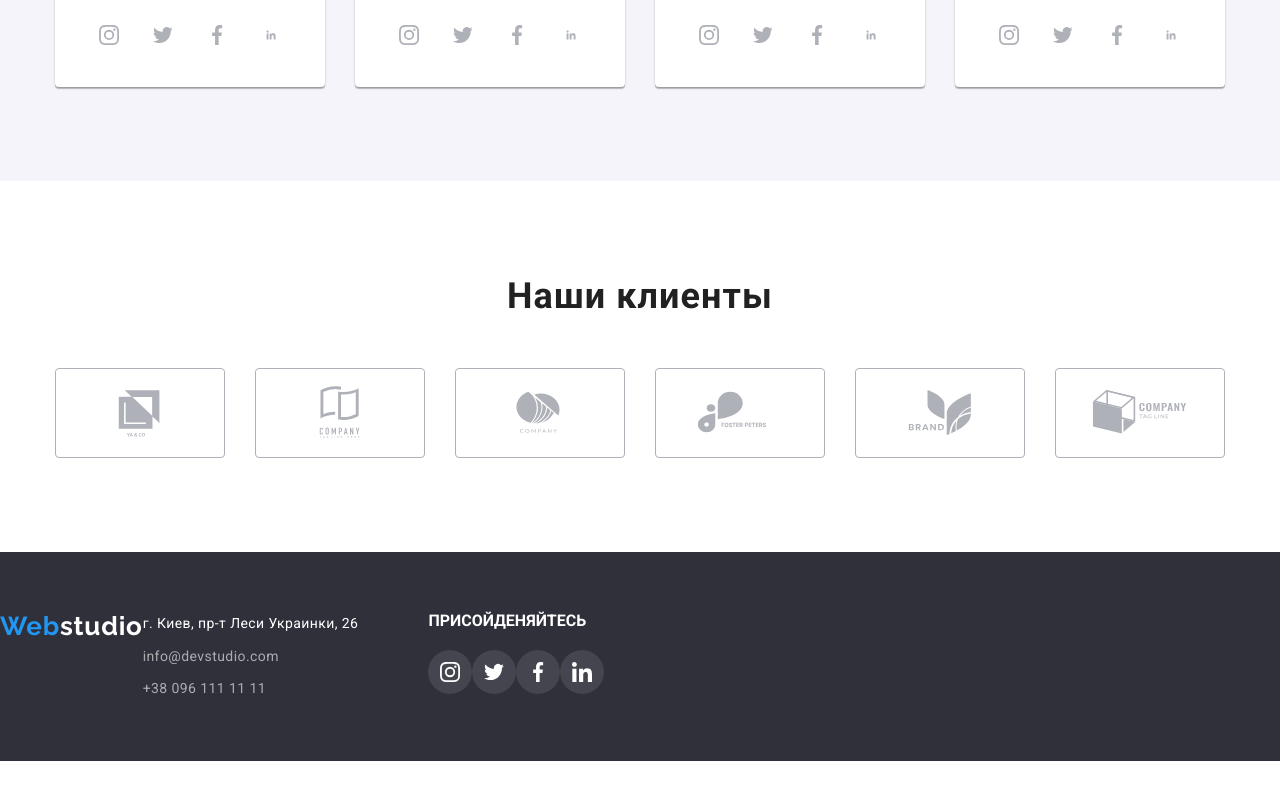
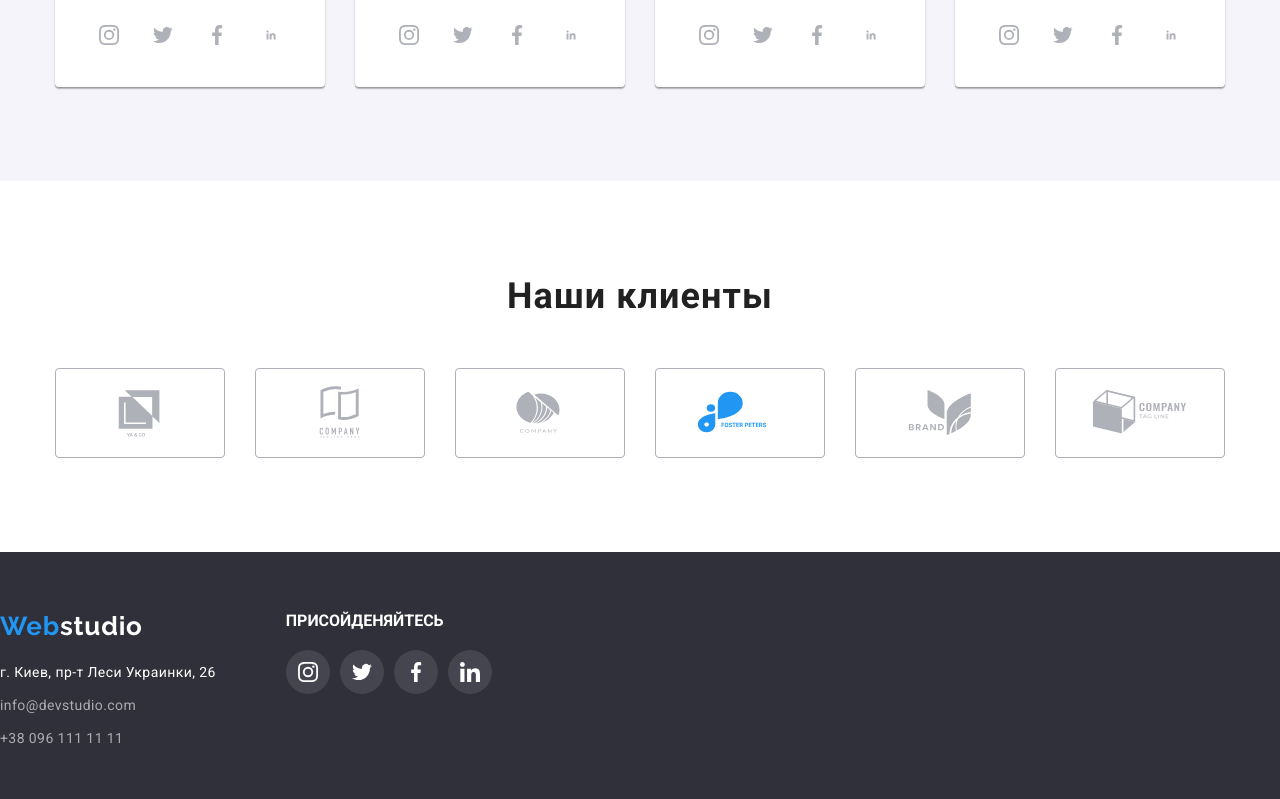
Before and after one commit to IrynaDiachenko/goit-markup-hw-04, a plain HTML site: page index.html in a window 1280 px wide. Shown: the part 2196-2995 px from the top of the page. Before the commit the page ends 2957 px from the top, so only its background shows below. Drawn offline with nearby package versions, Linux system fonts and the light colour scheme.

Commit message:
Footer last

```diff
--- a/css/styles.css
+++ b/css/styles.css
@@ -535,11 +535,11 @@ margin-top: 9px;
     display: flex;
 }
 
-/* .footer-social-item {
-    margin-top: 16px;
+.footer-item {
+    /* margin-top: 16px; */
     margin-left: 10px;
 
-}  */
+}
 
 .footer-social-link {
     background-color: rgba(255, 255, 255, 0.1);
--- a/index.html
+++ b/index.html
@@ -393,9 +393,9 @@
 
 <footer class="footer">
     <div class="conteiner footer-conteiner">
-        <a href="./index.html" lang="en" class="footer-logo"><span class="logo-accent">Web</span>studio</a>
+
         <div class="footer-address-wrapper">
-
+            <a href="./index.html" lang="en" class="footer-logo"><span class="logo-accent">Web</span>studio</a>
             <address class="footer-adress-list">
                 <ul class="footer-nav">
 
```
